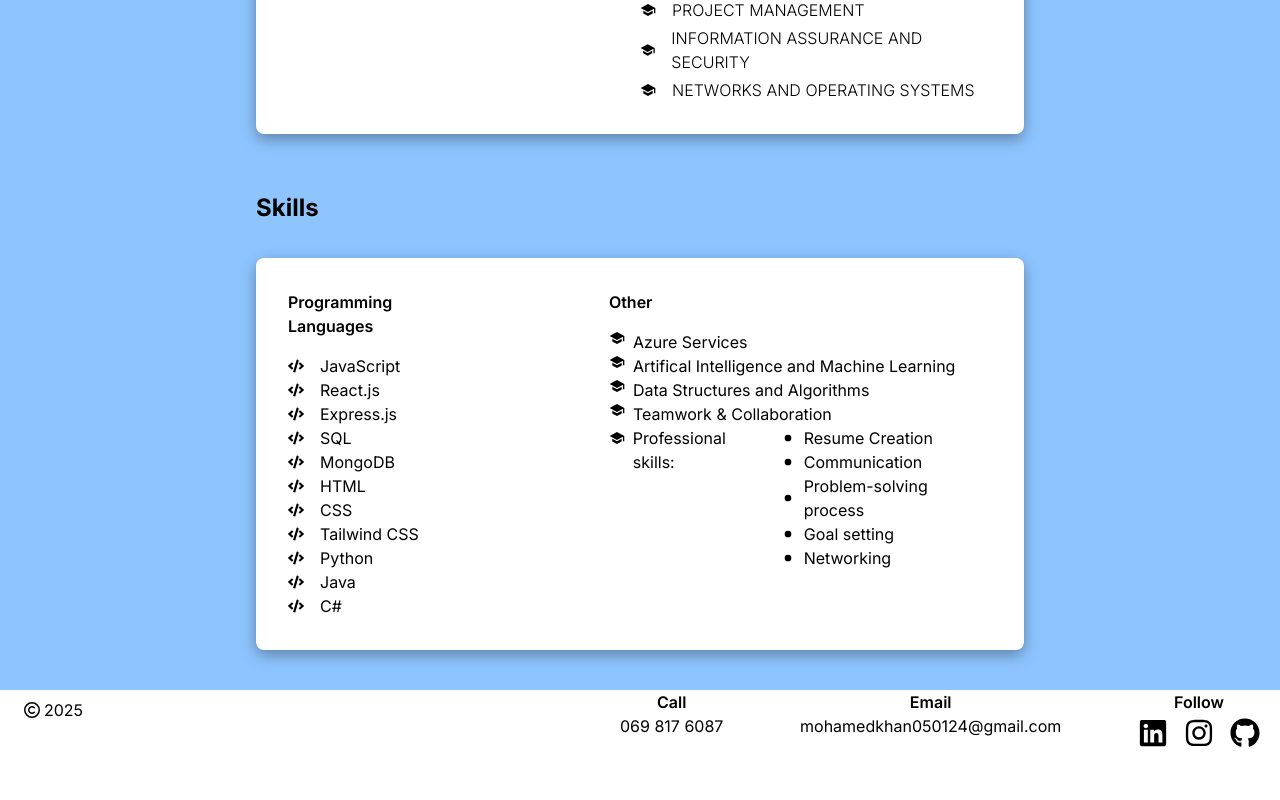
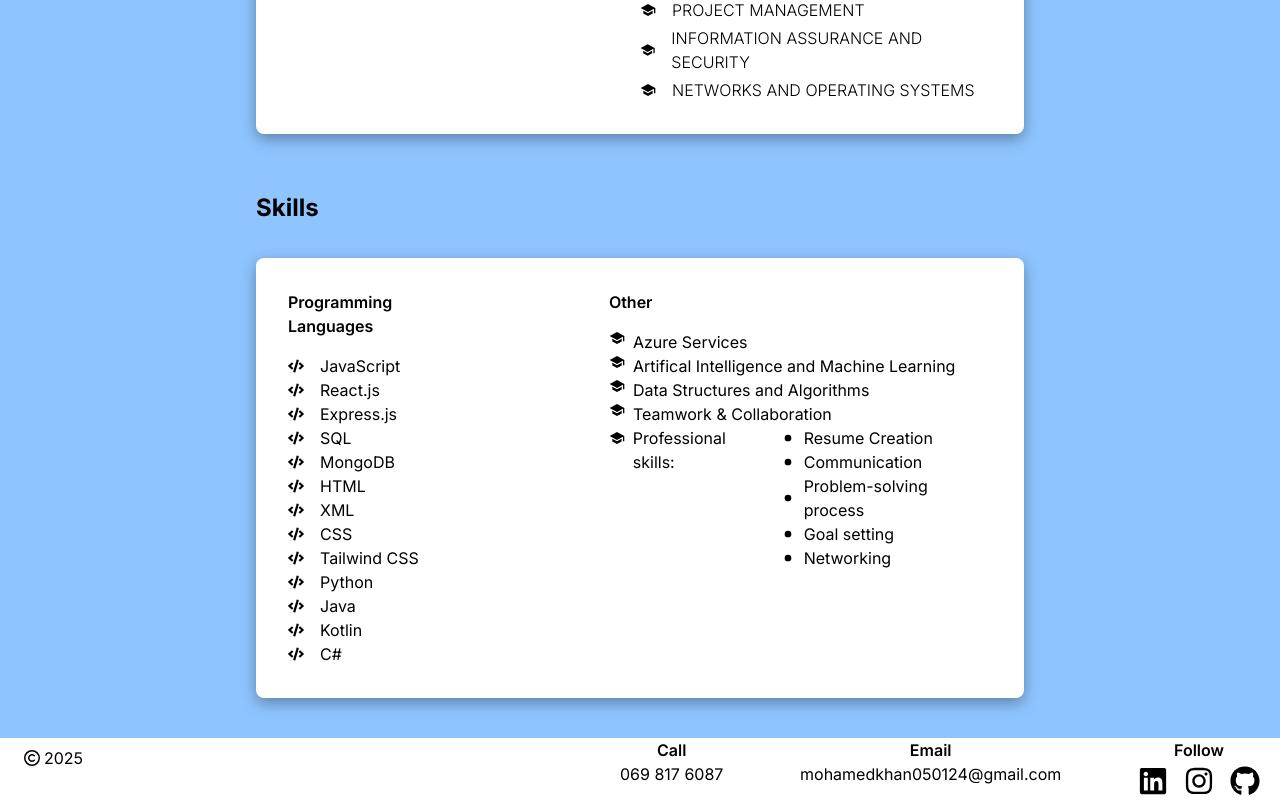
Before and after one commit to mohamed-khan-05/Portfolio, a React (Vite) app: page /resume in a window 1280 px wide. Shown: the part 1238-2038 px from the top of the page. Before the commit the page ends 1990 px from the top, so only its background shows below. Built offline with nearby package versions, Linux system fonts and the light colour scheme.

Commit message:
resume update and redirects add

```diff
--- a/src/pages/Resume.jsx
+++ b/src/pages/Resume.jsx
@@ -205,6 +205,12 @@ const Resume = () => {
                   <div>
                     <FaCode />
                   </div>
+                  <li>XML</li>
+                </div>
+                <div className="flex items-center gap-4">
+                  <div>
+                    <FaCode />
+                  </div>
                   <li>CSS</li>
                 </div>
                 <div className="flex items-center gap-4">
@@ -224,6 +230,12 @@ const Resume = () => {
                     <FaCode />
                   </div>
                   <li>Java</li>
+                </div>
+                <div className="flex items-center gap-4">
+                  <div>
+                    <FaCode />
+                  </div>
+                  <li>Kotlin</li>
                 </div>
                 <div className="flex items-center gap-4">
                   <div>
@@ -459,6 +471,9 @@ const Resume = () => {
                     <FaCode /> <li>HTML</li>
                   </div>
                   <div className="flex items-center gap-4">
+                    <FaCode /> <li>XML</li>
+                  </div>
+                  <div className="flex items-center gap-4">
                     <FaCode /> <li>CSS</li>
                   </div>
                   <div className="flex items-center gap-4">
@@ -469,6 +484,9 @@ const Resume = () => {
                   </div>
                   <div className="flex items-center gap-4">
                     <FaCode /> <li>Java</li>
+                  </div>
+                  <div className="flex items-center gap-4">
+                    <FaCode /> <li>Kotlin</li>
                   </div>
                   <div className="flex items-center gap-4">
                     <FaCode /> <li>C#</li>
```
Also changed, not shown: 1 other file (tests, documents, lock files or other folders).
